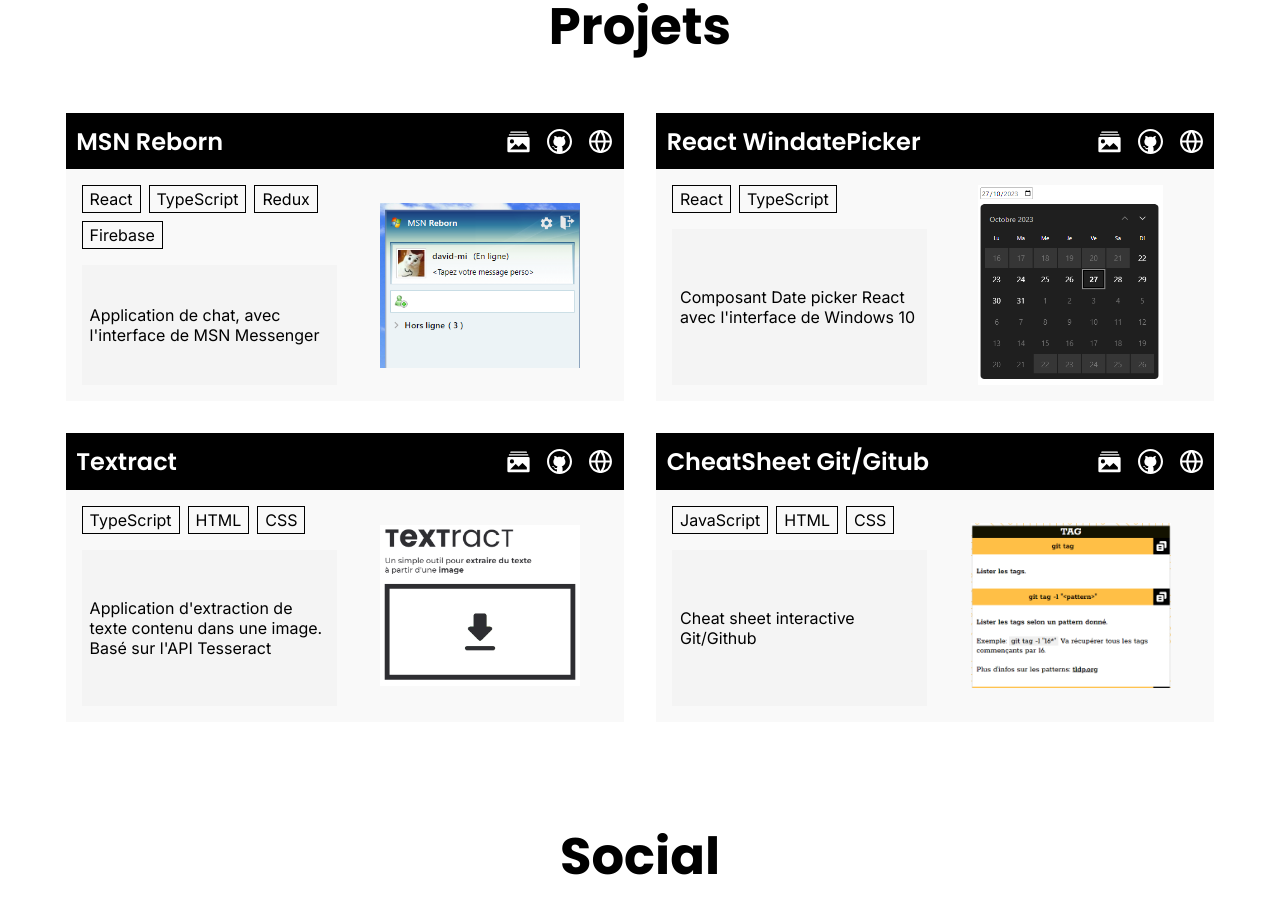
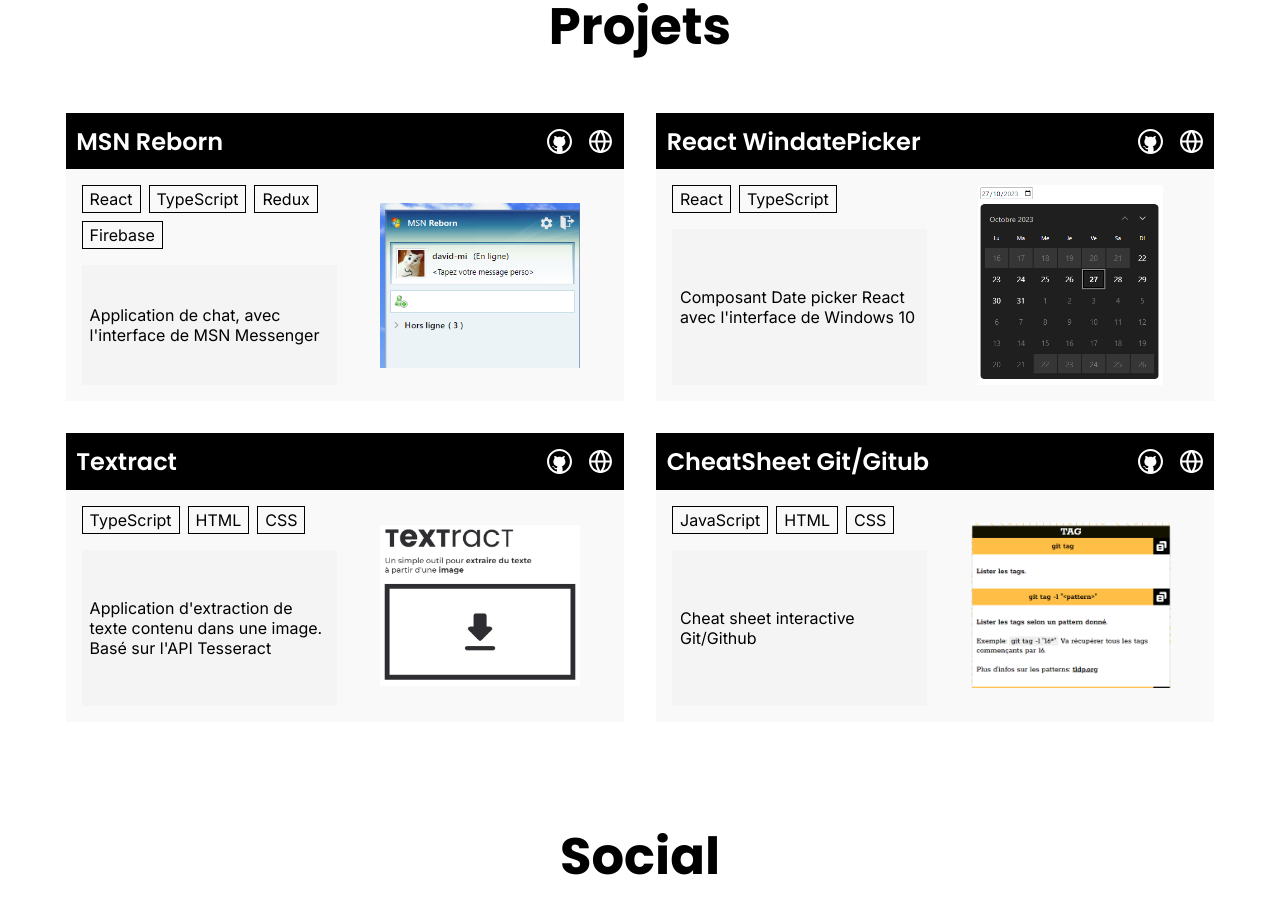
Before and after one commit to david-mi/portfolio, a Next.js app: page / in a window 1280 px wide. Shown: the part 1100-2014 px from the top of the page. Built offline with nearby package versions, Linux system fonts and the light colour scheme.

Commit message:
feat: add GalleryButton

```diff
--- a/app/components/icons/GalleryIcon.tsx
+++ b/app/components/icons/GalleryIcon.tsx
@@ -1,10 +1,6 @@
-interface Props {
-  className: string
-}
-
-function GalleryIcon({ className }: Props) {
+function GalleryIcon() {
   return (
-    <svg className={className} xmlns="http://www.w3.org/2000/svg" viewBox="0 0 36 36">
+    <svg xmlns="http://www.w3.org/2000/svg" viewBox="0 0 36 36">
       <path fill="currentColor" d="M30.14 3a1 1 0 0 0-1-1h-22a1 1 0 0 0-1 1v1h24Z" className="clr-i-solid clr-i-solid-path-1"></path><path fill="currentColor" d="M32.12 7a1 1 0 0 0-1-1h-26a1 1 0 0 0-1 1v1h28Z" className="clr-i-solid clr-i-solid-path-2"></path><path fill="currentColor" d="M32.12 10H3.88A1.88 1.88 0 0 0 2 11.88v18.24A1.88 1.88 0 0 0 3.88 32h28.24A1.88 1.88 0 0 0 34 30.12V11.88A1.88 1.88 0 0 0 32.12 10ZM8.56 13.45a3 3 0 1 1-3 3a3 3 0 0 1 3-3ZM30 28H6l7.46-7.47a.71.71 0 0 1 1 0l3.68 3.68L23.21 19a.71.71 0 0 1 1 0L30 24.79Z" className="clr-i-solid clr-i-solid-path-3"></path><path fill="none" d="M0 0h36v36H0z"></path>
     </svg>
   )
```
Also changed, not shown: app/components/Projects/ProjectCard/Gallery/GalleryButton/GalleryButton.tsx (added, +17 -0 lines).
